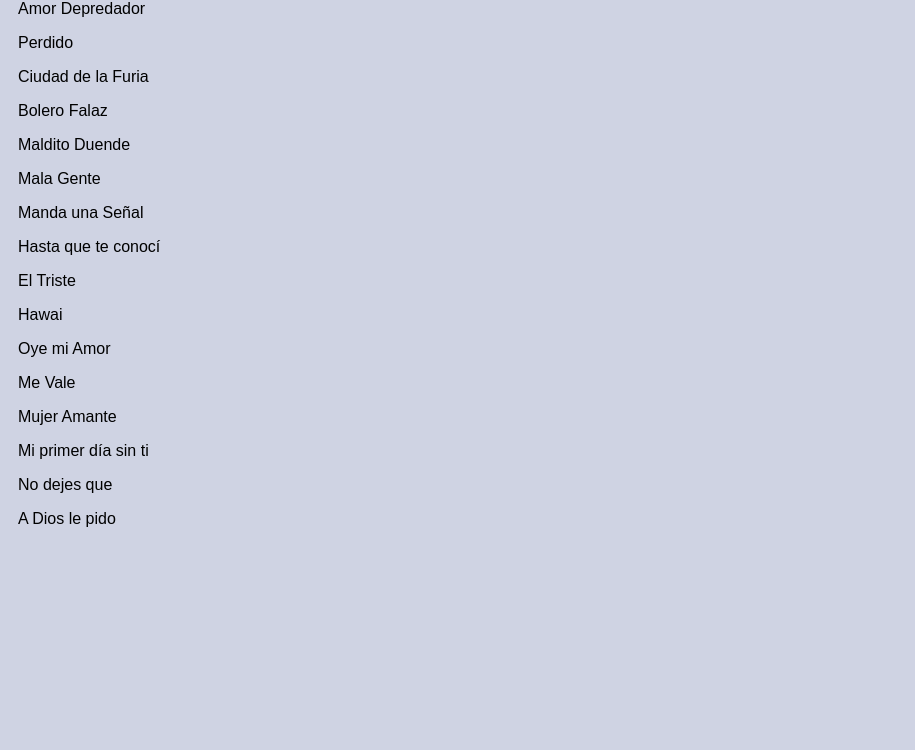
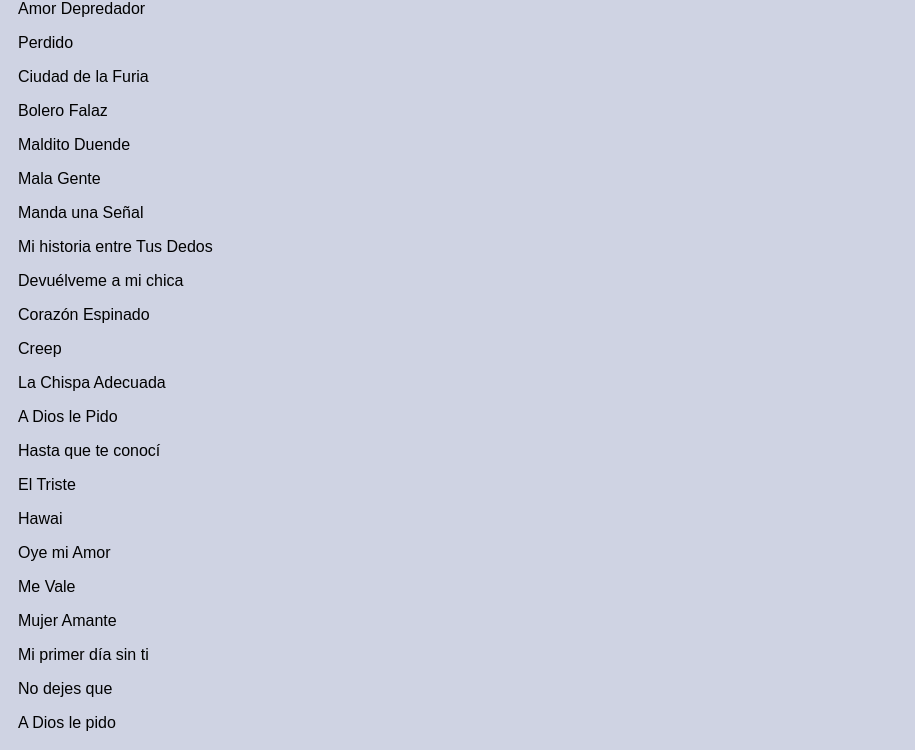
Before and after one commit to orbisoftlee/letras, a plain HTML site: page index.html in a window 1280 px wide. Shown: the part 86-836 px from the top of the page, without its empty margins (0-915 px from the left). Before the commit the page ends 800 px from the top, so only its background shows below. Drawn offline with Linux system fonts and the light colour scheme.

Commit message:
Add files via upload

```diff
--- a/index.html
+++ b/index.html
@@ -106,39 +106,30 @@ function cambiarContenido(img, txt){
 <div class="menu">
 
 <a onclick="cambiarContenido('lobohombre.jpg','lobohombreletra.jpg')">Lobo Hombre en Paris</a>
-
 <a onclick="cambiarContenido('afuera.jpg','afueraletra.jpg')">Afuera</a>
-
 <a onclick="cambiarContenido('amordepredador.jpg','amordepredadorletra.jpg')">Amor Depredador</a>
-
 <a onclick="cambiarContenido('perdido.jpg','perdidoletra.jpg')">Perdido</a>
-
 <a onclick="cambiarContenido('ciudaddelafuria.jpg','ciudaddelafurialetra.jpg')">Ciudad de la Furia</a>
-
 <a onclick="cambiarContenido('bolerofalaz.jpg','bolerofalazletra.jpg')">Bolero Falaz</a>
-
 <a onclick="cambiarContenido('malditoduende.jpg','malditoduendeletra.jpg')">Maldito Duende</a>
-
 <a onclick="cambiarContenido('malagente.jpg','malagenteletra.jpg')">Mala Gente</a>
-
 <a onclick="cambiarContenido('mandaunasenal.jpg','mandaunasenalletra.jpg')">Manda una Señal</a>
 
+<a onclick="cambiarContenido('mihistoriaentre.jpg','mihistoriaentreletra.jpg')">Mi historia entre Tus Dedos</a>
+<a onclick="cambiarContenido('devuelvemeamichica.jpg','devuelvemeamichicaletra.jpg')">Devuélveme a mi chica</a>
+<a onclick="cambiarContenido('corazonespinado.jpg','corazonespinadoletra.jpg')">Corazón Espinado</a>
+<a onclick="cambiarContenido('creep.jpg','creepletra.jpg')">Creep</a>
+<a onclick="cambiarContenido('lachispaadecuada.jpg','lachispaadecuadaletra.jpg')">La Chispa Adecuada</a>
+<a onclick="cambiarContenido('adioslepido.jpg','adioslepidoletra.jpg')">A Dios le Pido</a>
+
 <a onclick="cambiarContenido('hastaque.jpg','hastaqueletra.jpg')">Hasta que te conocí</a>
-
 <a onclick="cambiarContenido('eltriste.jpg','eltristeletra.jpg')">El Triste</a>
-
 <a onclick="cambiarContenido('hawai.jpg','hawailetra.jpg')">Hawai</a>
-
 <a onclick="cambiarContenido('oyemiamor.jpg','oyemiamorletra.jpg')">Oye mi Amor</a>
-
 <a onclick="cambiarContenido('mevale.jpg','mevaleletra.jpg')">Me Vale</a>
-
 <a onclick="cambiarContenido('mujeramante.jpg','mujeramanteletra.jpg')">Mujer Amante</a>
-
 <a onclick="cambiarContenido('miprimerdiasinti.jpg','miprimerdiasintiletra.jpg')">Mi primer día sin ti</a>
-
 <a onclick="cambiarContenido('nodejesque.jpg','nodejesqueletra.jpg')">No dejes que</a>
-
 <a onclick="cambiarContenido('adioslepido.jpg','adioslepidoletra.jpg')">A Dios le pido</a>
 
 </div>
```
Also changed, not shown: corazonespinado.jpg (added), corazonespinadoletra.jpg (added), creep.jpg (added), creepletra.jpg (added), devuelvemeamichica.jpg (added), devuelvemeamichicaletra.jpg (added), lachispaadecuada.jpg (added), lachispaadecuadaletra.jpg (added), mihistoriaentre.jpg (added), mihistoriaentreletra.jpg (added).
